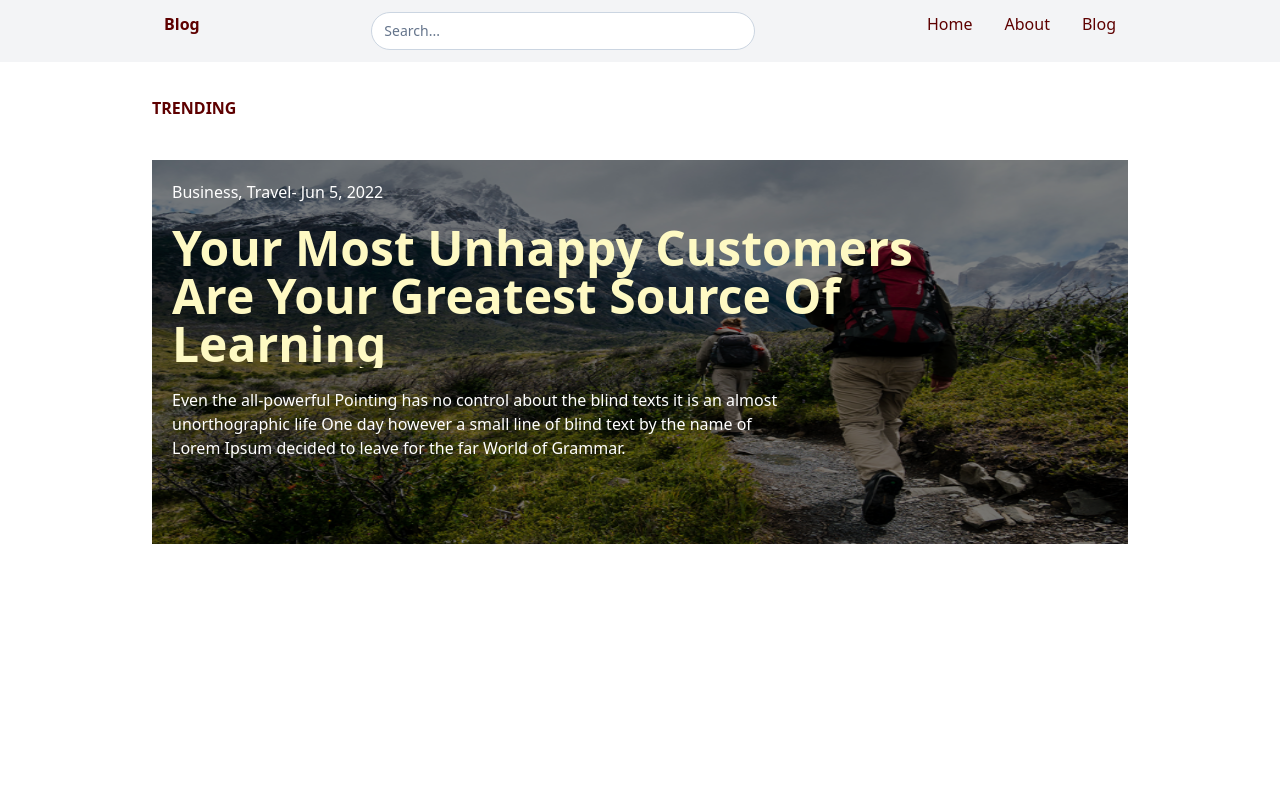
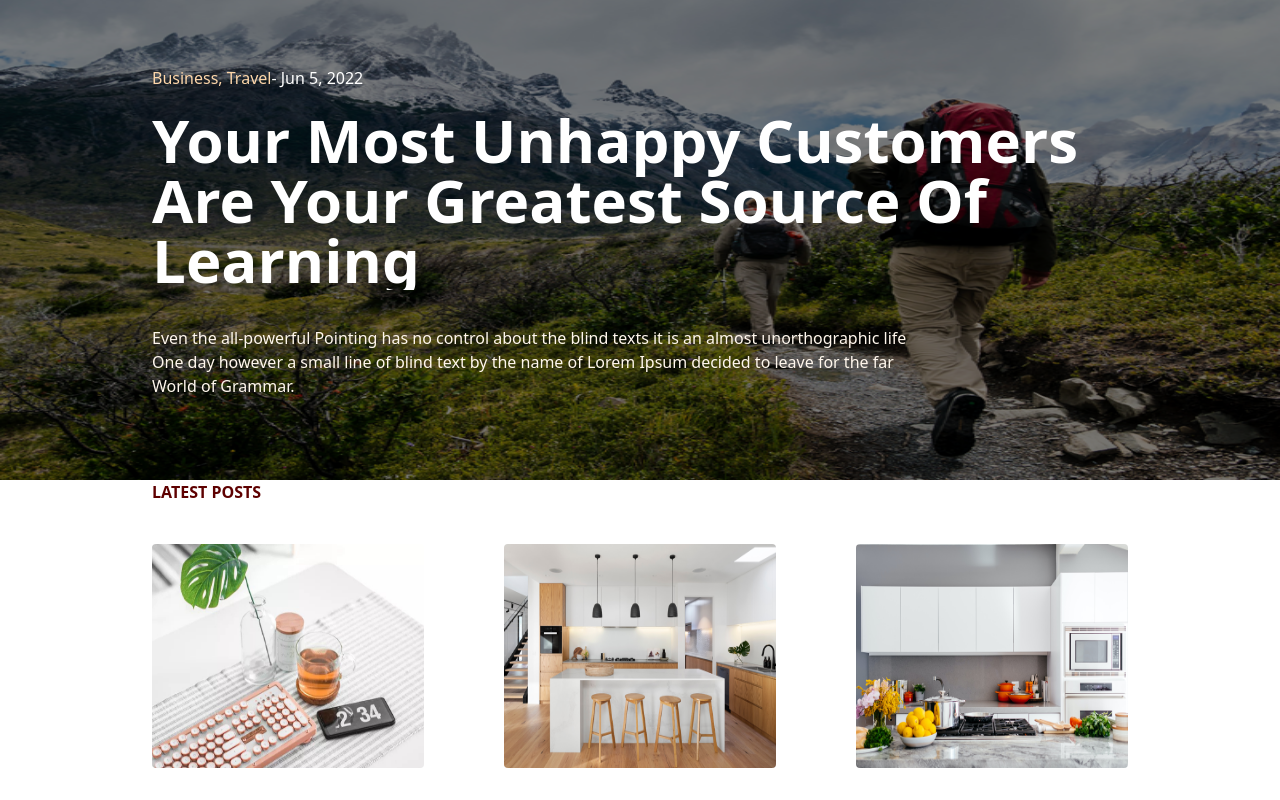
Before and after one commit to Hart102/simple_blog, a React (Vite) app: page / in a window 1280 px wide. Shown: the top 800 px of the page. Built offline with nearby package versions, Linux system fonts and the light colour scheme.

Commit message:
worked on trending news component

```diff
--- a/src/App.tsx
+++ b/src/App.tsx
@@ -1,4 +1,4 @@
-import Navbar from "@/components/Navbar";
+// import Navbar from "@/components/Navbar";
 import Index from "@/pages/Index"
 import Footer from "@/components/Footer";
 
@@ -6,7 +6,7 @@ const App = () => {
 
   return (
     <>
-      <Navbar />
+      {/* <Navbar /> */}
       <Index />
       <Footer />
     </>
--- a/src/components/Trending.tsx
+++ b/src/components/Trending.tsx
@@ -1,10 +1,9 @@
 import { Swiper, SwiperSlide } from 'swiper/react';
 import { Autoplay } from 'swiper/modules';
 import 'swiper/css';
-import Title from '@/components/_child/Title'
-import { Data } from '@/pages/Api/Data';
 import Error from '@/components/_child/Error';
 import Trend from '@/components/_child/Trend';
+import { Data } from '@/pages/Api/Data';
 
 const Trending = () => {
 
@@ -13,22 +12,20 @@ const Trending = () => {
   return (
     <div className='
     w-full
-    pt-24
-    px-4
+    pt-
     md:px-0
-    lg:h-screen
+    lg:h-[60vh]
     '>
       <div className="
-        container
-        mx-auto
-        ">
-        <Title title='Trending' />
-
+      w-full
+      h-full
+      mx-auto
+      ">
         <Swiper //Swiper configuration
           spaceBetween={30}
           centeredSlides={true}
           autoplay={{
-            delay: 2500,
+            delay: 5000,
             disableOnInteraction: false,
           }}
           modules={[Autoplay]}
--- a/src/components/_child/Trend.tsx
+++ b/src/components/_child/Trend.tsx
@@ -3,7 +3,7 @@ interface trendInterface {
   data: {
     img: string;
     category: string;
-    title: string;
+    title?: string;
     description: string;
     published: string
   }
@@ -11,44 +11,52 @@ interface trendInterface {
 
 const Trend = ({ data }: trendInterface) => {
   return (
-    <div className='w-full h-96 relative'>
+    <div className='w-full h-[60vh] relative'>
       <img
         src={data.img}
         alt={data.img}
-        className='w-full h-full'
+        className='w-full h-[100%]'
       />
 
       <div className="
+      flex
       absolute
       top-0
       left-0
       w-full
       h-full
       p-4
-      lg:p-5
       bg-rgba
       text-white
       cursor-pointer
+      lg:p-5
       ">
-        <div className="lg:w-5/6">
+        <div className="
+        container
+        mx-auto
+        flex
+        flex-col
+        justify-center
+        ">
           <div className='flex'>
-            <p className='text-orange-6001'>{data.category}</p>
+            <p className="text-orange-200">{data.category}</p>
             <p> - {data.published}</p>
           </div>
+
           <p className='
           font-bold
           text-3xl
-          lg:text-5xl
+          lg:text-6xl
           capitalize
-          line-clamp-4
+          line-clamp-3
           my-5
-          text-yellow-100
-        '>{data.title}</p>
+          text-white
+          '>{data.title}</p>
 
           <p className='
           my-4
-          font-light
           line-clamp-3
+          text-orange-50
           lg:max-w-[80%]
         '>{data.description}</p>
         </div>
```
